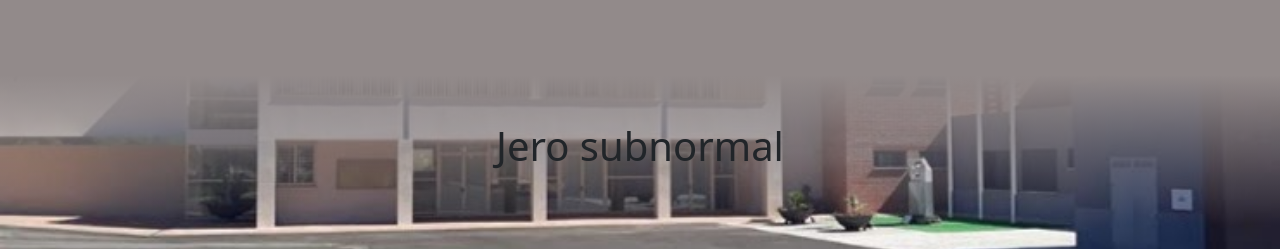
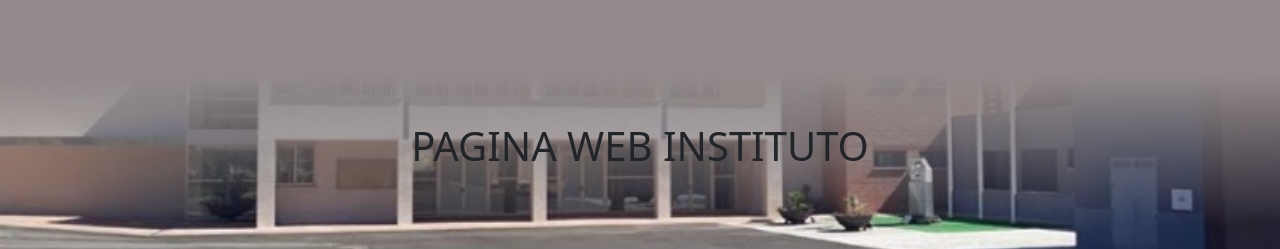
Before and after one commit to rruben25/PaginaInsituto, a React (Vite) app in the folder reactasir/: page / in a window 1280 px wide. Shown: the top 249 px of the page. Built offline with nearby package versions, Linux system fonts and the light colour scheme.

Commit message:
PRUEBA-YES

```diff
--- a/reactasir/src/paginaWeb/Header.jsx
+++ b/reactasir/src/paginaWeb/Header.jsx
@@ -4,7 +4,7 @@ import style from './header.module.css'
 function Header() {
   return (
     <header className={style.cabecera}>
-        <h1>Jero subnormal</h1>
+        <h1>PAGINA WEB INSTITUTO</h1>
     </header>
   )
 }
```
